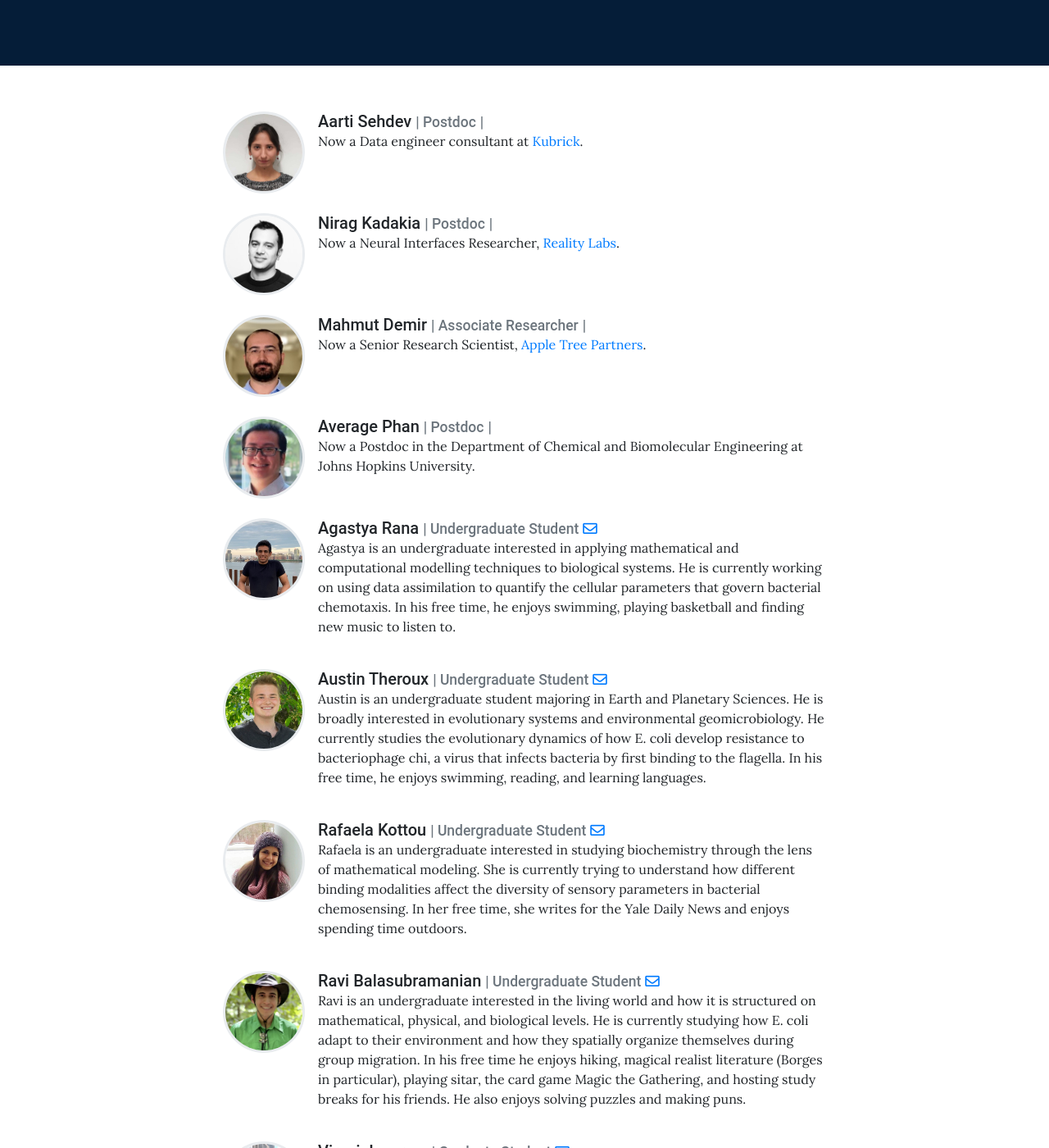
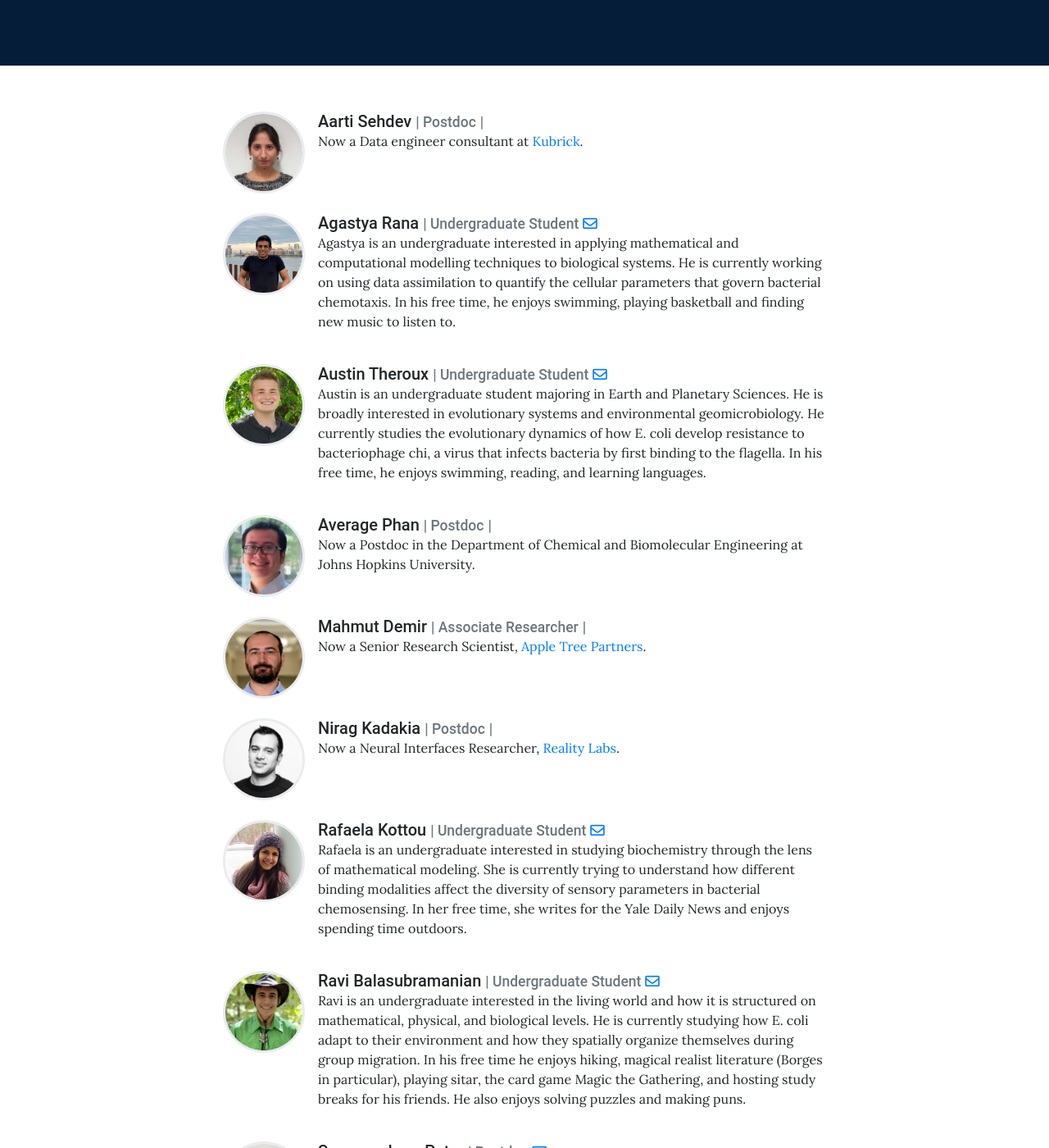
Before and after one commit to emonetlab/emonetlab, a Jekyll site: the page built from pages/alumni.md, in a window 1280 px wide and 1400 px high, scrolled down 292 px. Shown: the whole window at 82% size. Built offline with Jekyll 4.4.1, drawn with Linux system fonts in a browser that asks for light colours; part of the change alters nothing that is shown; some of the changed text lies outside the part shown.

```diff
--- a/_layouts/alumni.html
+++ b/_layouts/alumni.html
@@ -13,7 +13,7 @@ description: alumni page.
 <br />
 
 {% assign sorted_team = alumni | sort:"name" %}
-{% for member in alumni %}
+{% for member in sorted_team %}
   <div class="d-flex team-member">
     <div class="flex-shrink-0 me-3">
       {% if member.image %}
```
